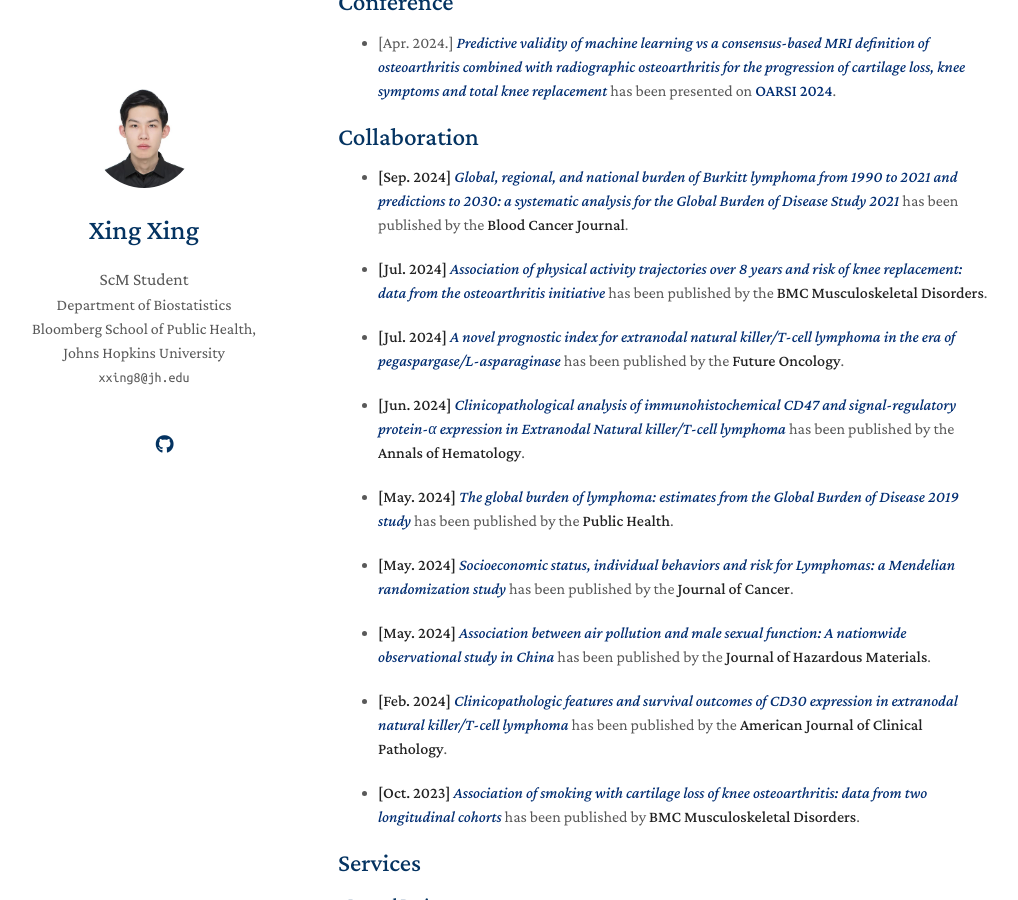
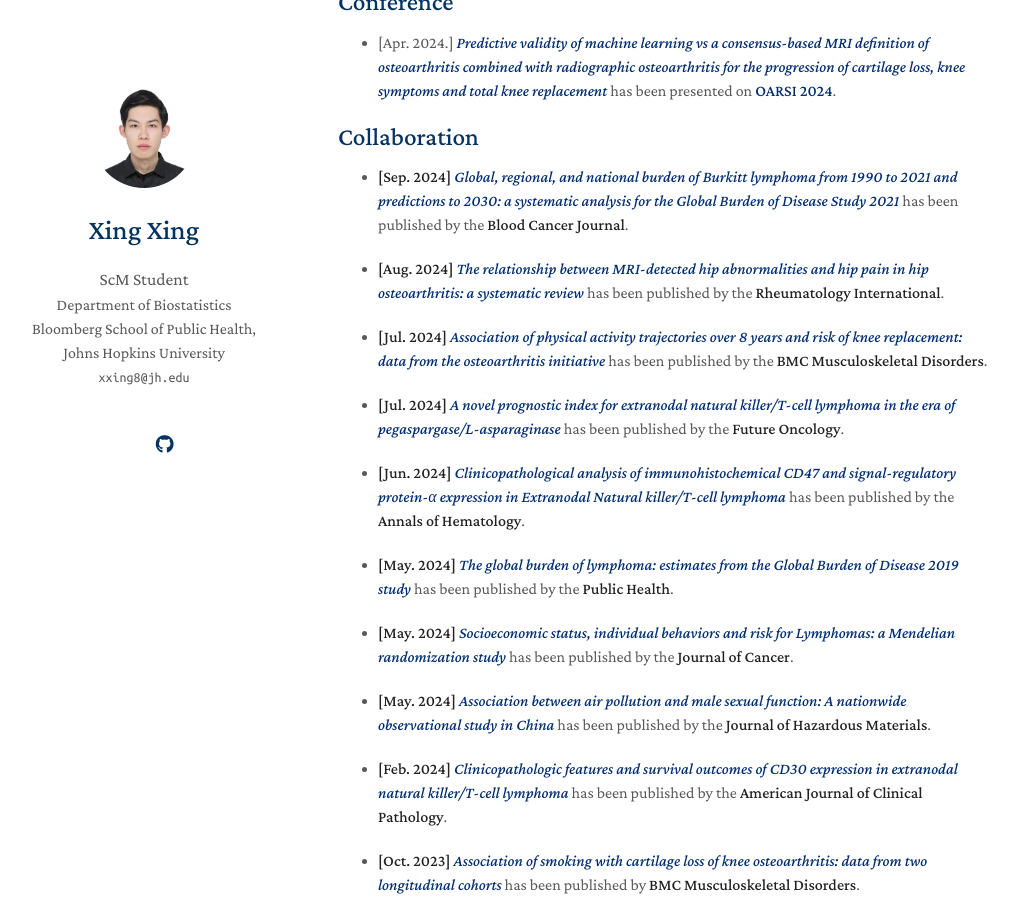
Before and after one commit to KevinXing3/kevinXing3.github.io, a Jekyll site: the page built from index.md, in a window 1280 px wide and 900 px high, scrolled down 992 px. Shown: the whole window, without its empty margins (132-1150 px from the left). Built offline with Jekyll 4.4.1, drawn with Linux system fonts in a browser that asks for light colours; nearby versions of some CDN libraries; a style sheet for code colours, icons or effects is not loaded; our own code applies the rules of GitHub Pages for plain Markdown files.

Commit message:
Update index.md

```diff
--- a/index.md
+++ b/index.md
@@ -26,6 +26,8 @@ Outside of academia, I’m a dead hard fan of Juventus and Park Hyatt.
 ## Collaboration
 - **[Sep. 2024]** <a href="https://www.nature.com/articles/s41408-024-01138-z" target="_blank" style="color:#002D72">*Global, regional, and national burden of Burkitt lymphoma from 1990 to 2021 and predictions to 2030: a systematic analysis for the Global Burden of Disease Study 2021*</a> has been published by the **Blood Cancer Journal**.
 
+- **[Aug. 2024]** <a href="https://link.springer.com/article/10.1007/s00296-024-05678-2" target="_blank" style="color:#002D72">*The relationship between MRI-detected hip abnormalities and hip pain in hip osteoarthritis: a systematic review*</a> has been published by the **Rheumatology International**.
+
 - **[Jul. 2024]** <a href="https://link.springer.com/article/10.1186/s12891-024-07710-9" target="_blank" style="color:#002D72">*Association of physical activity trajectories over 8 years and risk of knee replacement: data from the osteoarthritis initiative*</a> has been published by the **BMC Musculoskeletal Disorders**.
 
 - **[Jul. 2024]** <a href="https://www.tandfonline.com/doi/abs/10.1080/14796694.2024.2376512" target="_blank" style="color:#002D72">*A novel prognostic index for extranodal natural killer/T-cell lymphoma in the era of pegaspargase/L-asparaginase*</a> has been published by the **Future Oncology**.
```
